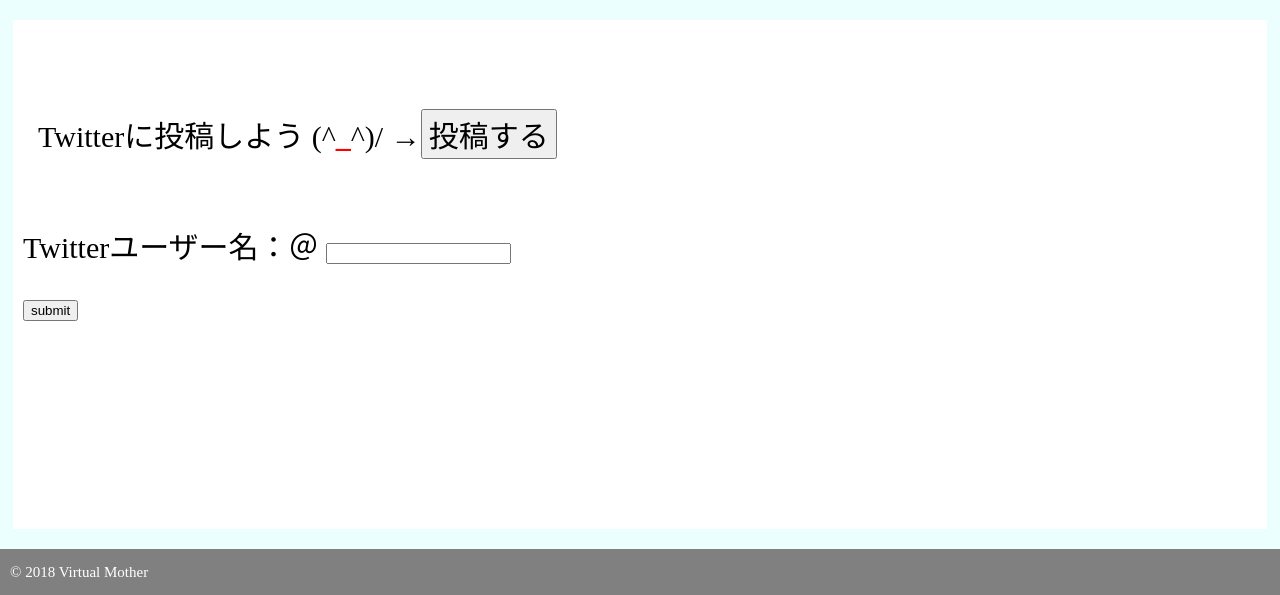
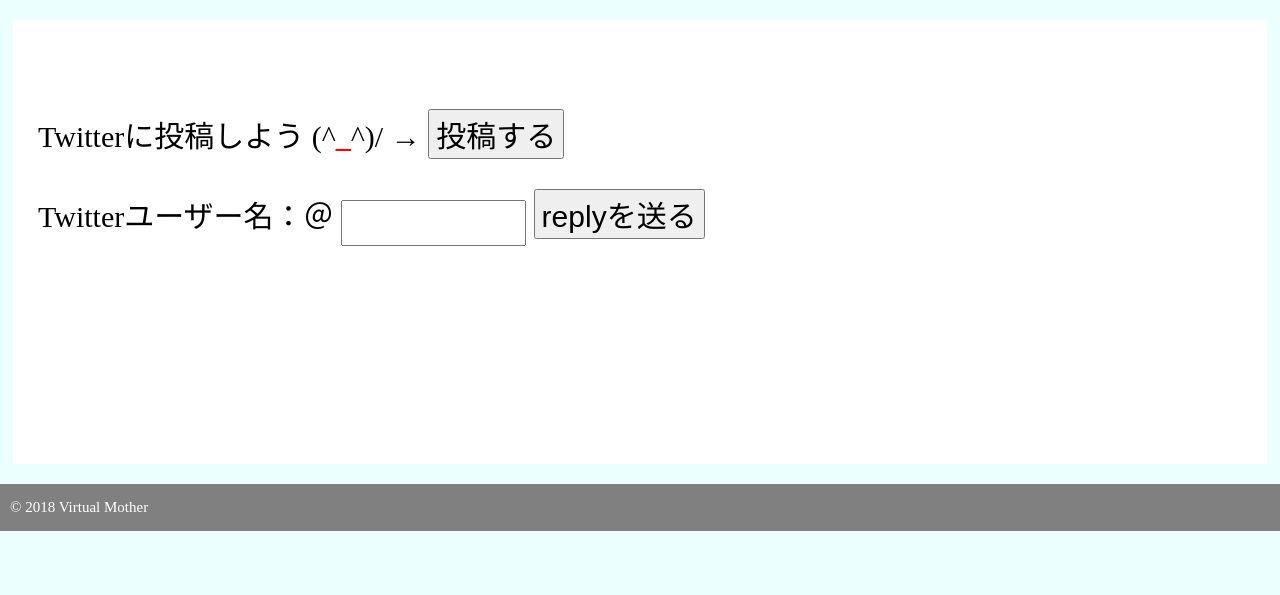
Before and after one commit to guralin/virtual_mother, a Flask app: page / in a window 1280 px wide. Shown: the part 127-722 px from the top of the page. Run offline with Flask 2, Linux system fonts and the light colour scheme.

Commit message:
htmlとcssを整えました

```diff
--- a/static/css/stylesheet.css
+++ b/static/css/stylesheet.css
@@ -31,11 +31,11 @@ footer{
 
 
 /*index.css*/
-button.post_button{
+.post_button{
     font-size: 30px;
 }
 
-span.post_recommend{
+.post_recommend{
     font-size: 30px;
     padding-left: 15px;
 }
@@ -45,9 +45,13 @@ span.red{
     font-weight: bold;
 }
 
+input.reply_name{
+    height:40px;
+}
+
 
 /*result.css*/
-div.post_text{
+.post_text{
     font-size: 30px;
     padding-left: 15px;
 }
--- a/templates/index.html
+++ b/templates/index.html
@@ -12,14 +12,14 @@
 <br>
 <br>
 <br>
-    <span class="post_recommend">Twitterに投稿しよう (^<span class="red">_</span>^)/ →<button onclick="location.href='post'" class="post_button">投稿する</button></span>
+    <span class="post_recommend">Twitterに投稿しよう (^<span class="red">_</span>^)/ →
+    <button onclick="location.href='post'" class="post_button">投稿する</button></span>
 
-<form action="/reply" method="POST" >
-    <span class="post_recommend">
-    <p>Twitterユーザー名：＠
-    <input type="text" name="reply_name" ></p></span>
-    <p class="post_button"><input type="submit" value="submit" ></p>
-</form>
+    <form action="/reply" method="POST">
+        <p class="post_recommend">Twitterユーザー名：＠
+        <input type="text" name="reply_name" class="reply_name">
+        <input type="submit" value="replyを送る" class="post_button"></p>
+    </form>
 
 <br>
 <br>
```
